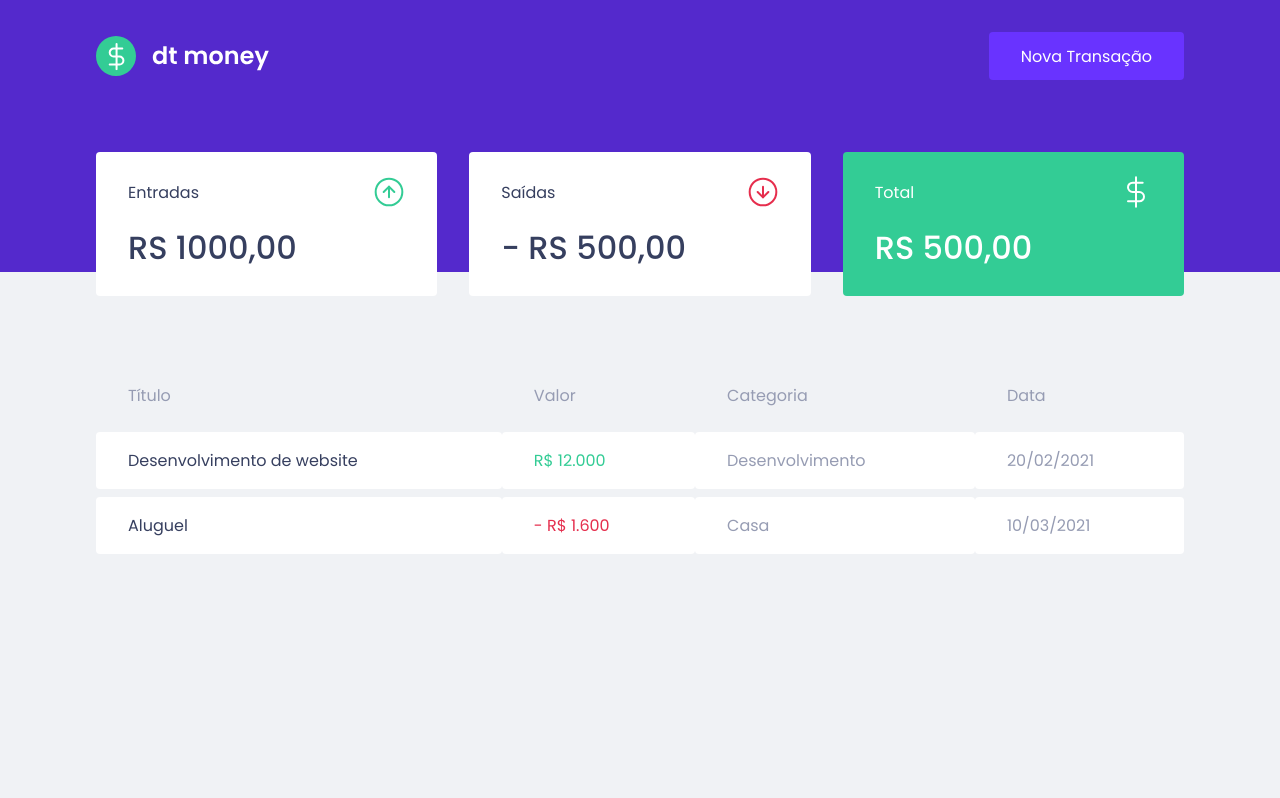
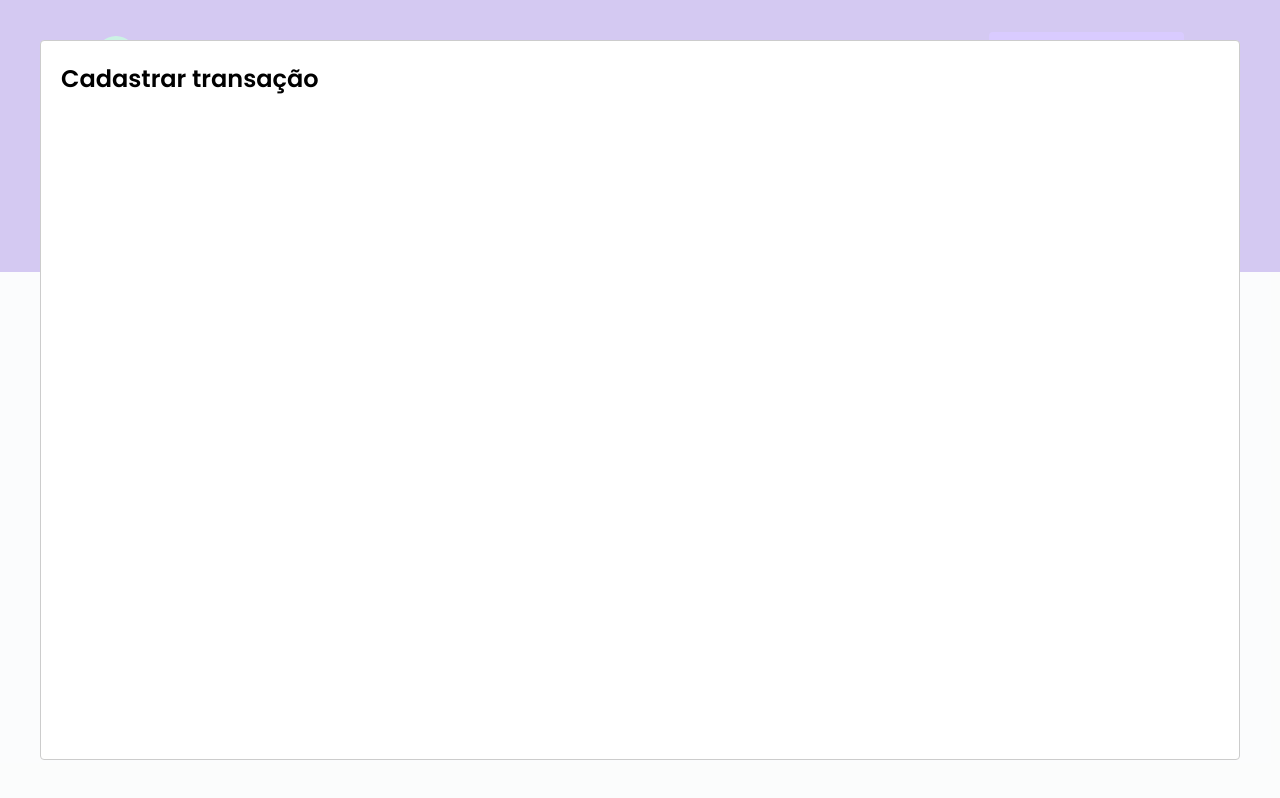
Before and after one commit to candinhojr/controle-de-financas-pessoais, a React (Create React App) app: page / in a window 1280 px wide. Both pictures are taken after a click on the button "Nova Transação". Built offline with nearby package versions, Linux system fonts and the light colour scheme; no server answers; what miragejs would draw is missing.

Commit message:
Configurando modal de criação

```diff
--- a/package.json
+++ b/package.json
@@ -7,6 +7,7 @@
     "miragejs": "^0.1.43",
     "react": "^17.0.2",
     "react-dom": "^17.0.2",
+    "react-modal": "^3.14.4",
     "react-scripts": "5.0.0",
     "styled-components": "^5.3.3",
     "web-vitals": "^2.1.0"
@@ -19,6 +20,7 @@
     "@types/node": "^16.7.13",
     "@types/react": "^17.0.20",
     "@types/react-dom": "^17.0.9",
+    "@types/react-modal": "^3.13.1",
     "@types/styled-components": "^5.1.20",
     "typescript": "^4.4.2"
   },
--- a/src/App.tsx
+++ b/src/App.tsx
@@ -1,13 +1,33 @@
+import { useState } from "react";
+import Modal from "react-modal";
+
 import { Dashboard } from "./components/Dashboard";
 import { Header } from "./components/Header";
 
 import { GlobalStyle } from "./styles/global";
 
+Modal.setAppElement("#root");
+
 export function App() {
+  const [isNewTransactionModalOpen, setIsNewTransactionModalOpen] = useState(
+    false
+  );
+  function handleOpenNewTransactionModal() {
+    setIsNewTransactionModalOpen(true);
+  }
+  function handleCloseNewTransactionModal() {
+    setIsNewTransactionModalOpen(false);
+  }
   return (
     <>
-      <Header />
+      <Header onOpenNewTransactionModal={handleOpenNewTransactionModal} />
       <Dashboard />
+      <Modal
+        isOpen={isNewTransactionModalOpen}
+        onRequestClose={handleCloseNewTransactionModal}
+      >
+        <h2>Cadastrar transação</h2>
+      </Modal>
       <GlobalStyle />
     </>
   );
--- a/src/components/Header/index.tsx
+++ b/src/components/Header/index.tsx
@@ -1,12 +1,18 @@
 import logoImg from "../../assets/logo.svg";
 import { Container, Content } from "./styles";
 
-export function Header() {
+interface HeaderProps {
+  onOpenNewTransactionModal: () => void;
+}
+
+export function Header({ onOpenNewTransactionModal }: HeaderProps) {
   return (
     <Container>
       <Content>
         <img src={logoImg} alt="dt money" />
-        <button type="button">Nova Transação</button>
+        <button type="button" onClick={onOpenNewTransactionModal}>
+          Nova Transação
+        </button>
       </Content>
     </Container>
   );
```
Also changed, not shown: 1 other file (tests, documents, lock files or other folders).
